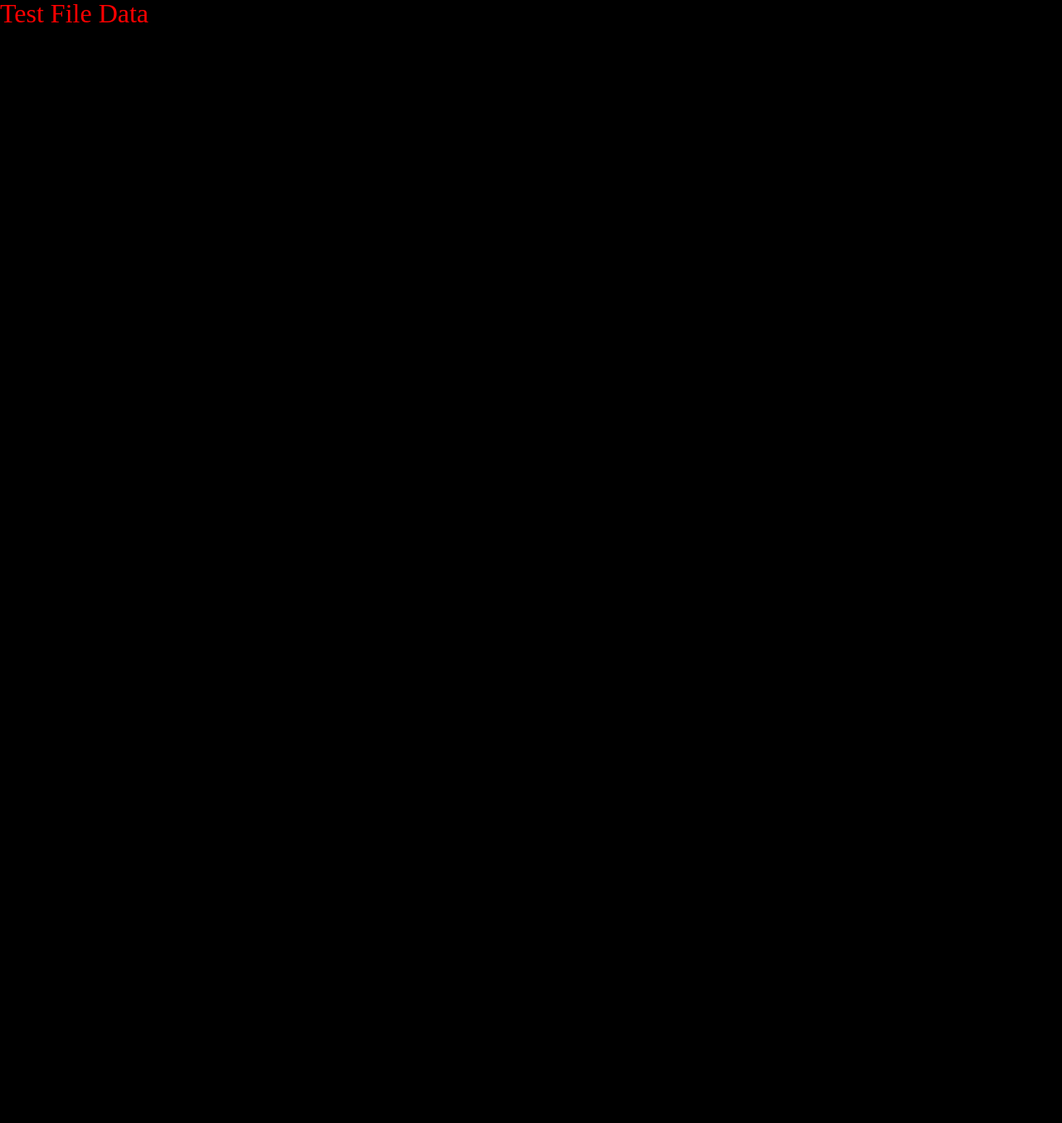
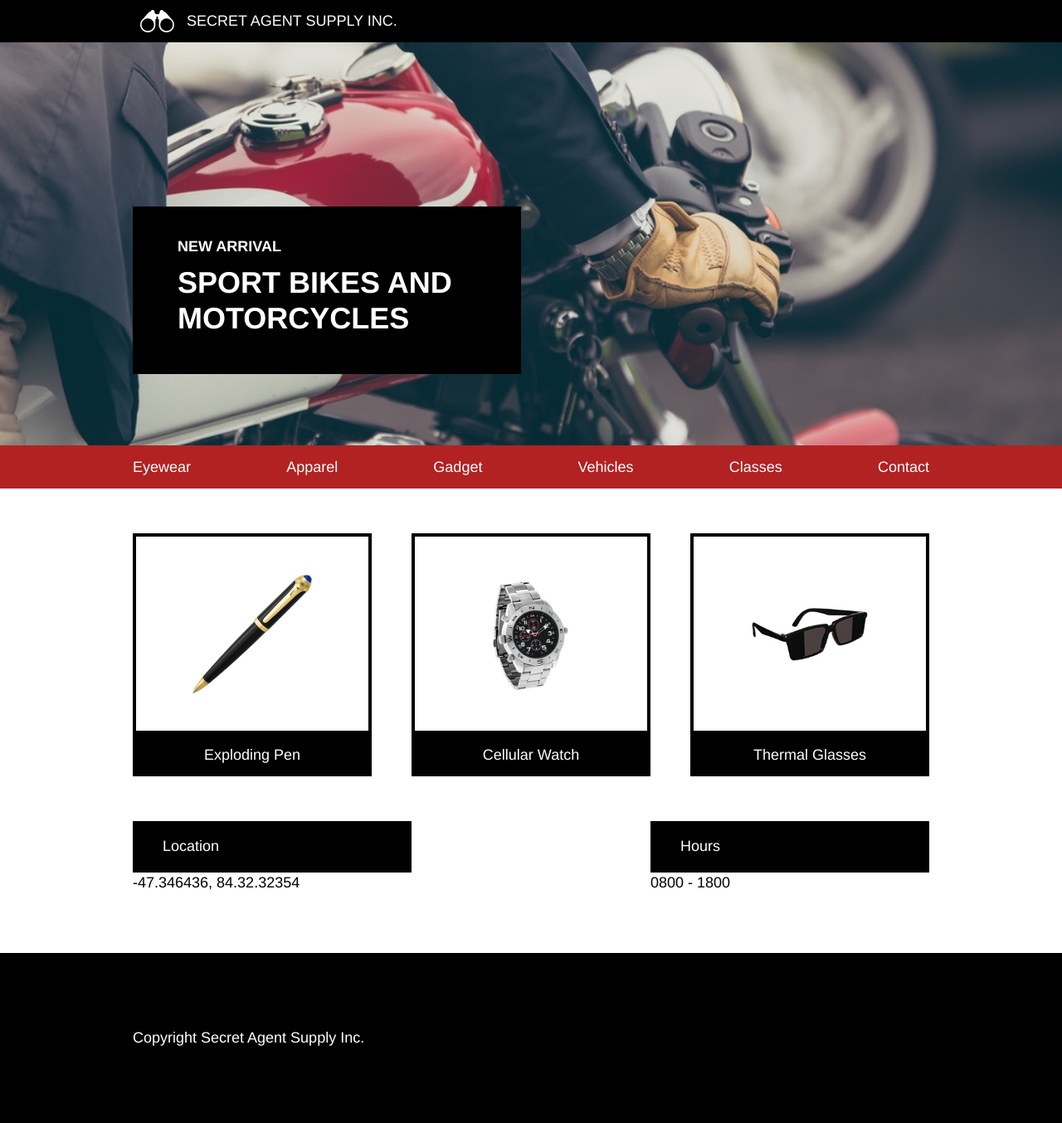
Before and after one commit to 86highlander/SecretAgentSupply, a plain HTML site: page index.html in a window 1280 px wide. Shown: the whole page at 83% size. Before the commit the page ends 800 px from the top, so only its background shows below. Drawn offline with Linux system fonts and the light colour scheme.

Commit message:
Final version - Release

```diff
--- a/index.html
+++ b/index.html
@@ -2,13 +2,109 @@
 <html>
   <head>
     <meta charset="utf-8">
-    <title>Secret Agents Supply</title>
+    <title>Secret Agents Supply Inc</title>
     <link href="./resources/css/css-reset.css" style="text/css" rel="stylesheet" />
     <link href="./resources/css/style.css" style="text/css" rel="stylesheet" />
   </head>
   <body>
-    <p>
-      Test File Data
-    </p>
+    <!--<div class="container">-->
+
+    <!--==== COMPANY HEADER === -->
+
+    <div class="company">
+      <div class="container">
+        <div class="company-container">
+          <img class="company-logo" src="./resources/images/logo.png" alt="Secret Agent Supply Inc company logo" /><span>SECRET AGENT SUPPLY INC.</span>
+        </div>
+      </div>
+    </div>
+
+    <!-- === MAIN BANNER === -->
+
+    <div class="main-banner">
+      <div class="container">
+        <div class="banner-hero">
+          <h4>NEW ARRIVAL</h4>
+          <h1>SPORT BIKES AND MOTORCYCLES</h1>
+        </div>
+      </div>
+    </div>
+
+    <!-- === PRODUCT NAVIGATION and BUSINESS INFORMATION === -->
+
+    <nav>
+      <ul class="container">
+        <li>Eyewear</li>
+        <li>Apparel</li>
+        <li>Gadget</li>
+        <li>Vehicles</li>
+        <li>Classes</li>
+        <li>Contact</li>
+      </ul>
+      <!--<ul class="mobile-nav container">
+        <li>Menu</li>
+      </ul>-->
+    </nav>
+
+    <!-- === PRODUCT CATALGUE === -->
+
+    <div class="container">
+      <div class="products">
+        <div class="product-tile">
+          <div class="product-image">
+            <img src="resources/images/pen.png" alt="Exploding Pen" />
+          </div>
+          <span class="product-caption">Exploding Pen</span>
+        </div>
+        <div class="product-tile">
+          <div class="product-image">
+            <img src="resources/images/watch.png" alt="Cellular Watch" />
+          </div>
+          <span class="product-caption">Cellular Watch</span>
+        </div>
+        <div class="product-tile">
+          <div class="product-image">
+            <img src="resources/images/glasses.png" alt="Thermal Glasses" />
+          </div>
+          <span class="product-caption">Thermal Glasses</div>
+        </div>
+      </div>
+    </div>
+
+    <!-- === INFORMATION SECTION === -->
+
+    <div class="container">
+
+      <!--Info Container 1-->
+      <div class="business-info">
+        <div class="info-container">
+          <div class="info-title">
+            Location
+          </div>
+          <span class="info-details">-47.346436, 84.32.32354</span>
+        </div>
+
+      <!--Info Container 2-->
+        <div class="info-container">
+          <div class="info-title">
+            Hours
+          </div>
+          <span class="info-details">0800 - 1800</span>
+        </div>
+      </div>
+
+    </div><!--close INFO section container-->
+
+
+    <!-- === FOOTER === -->
+
+    <footer>
+      <div class="container">
+        Copyright Secret Agent Supply Inc.
+      </div>
+    </footer>
+
+
+
   </body>
 </html>
--- a/resources/css/style.css
+++ b/resources/css/style.css
@@ -1,5 +1,185 @@
+/* === UNIVERSAL STYLING === */
+
+html {
+  font-size: 18px;
+  background-color: white;
+  color: white;
+}
+
 body {
-  font-size: 2rem;
-  color: red;
+  /*background-color: white;*/
+  font-family: Helvetica, sans-serif;
+  line-height: 1.4em;
+}
+
+@media only screen and (max-width: 1024) {
+  body {
+    font-size 16px;
+  }
+}
+
+h1, h4 {
+  font-weight: bold;
+}
+
+.container {
+  max-width: 960px;
+  margin: 0 auto;
+}
+
+/* ==== COMPANY HEADER === */
+
+.company {
+  color: white;
   background-color: black;
 }
+
+.company-container {
+  display: flex;
+  align-items: center;
+  padding: 12px 0 12px 0.5em;
+}
+.company img {
+  height: 1.5em;
+  padding-right: 15px;
+}
+
+/* === MAIN BANNER === */
+
+.main-banner {
+  background: url("../images/moto.jpeg");
+  background-size: cover;
+  background-repeat: no-repeat;
+  background-position: center;
+  height: 25rem;
+  padding-top: 2rem;
+}
+
+.banner-hero {
+  background-color: black;
+  color: white;
+  width: 20em;
+  padding: 2em 3em;
+  position: relative;
+  top: 9em;
+}
+
+.banner-hero h1 {
+  font-size: 2em;
+  line-height: 1.2em;
+  margin: 0.25em 0;
+}
+
+@media only screen and (max-width: 470px) {
+  .main-banner {
+    height: 15em;
+  }
+
+  .banner-hero {
+    width: 100%;
+    padding: 1em 2em;
+    top: 10em;
+  }
+
+  .banner-hero h1 {
+    font-size: 1rem;
+  }
+
+  .banner-hero h4 {
+    font-size: 0.77rem;
+  }
+}
+
+/* === PRODUCT NAVIGATION BAR === */
+
+nav {
+  background-color: firebrick;
+}
+
+nav ul {
+  display: flex;
+  justify-content: space-between;
+  align-items: center;
+  padding: 0.75rem 0;
+  list-style: none;
+}
+
+mobile-nav {
+  display: none;
+}
+
+@media only screen and (max-width: 470px) {
+  nav ul {
+    display: none;
+  }
+
+  mobile-nav {
+    display: block;
+    text-align: center;
+  }
+}
+
+/* === PRODUCT CATALGUE and BUSINESS INFORMATION === */
+
+.products,
+.business-info  {
+  display: flex;
+  justify-content: space-between;
+  margin: 3em 0 0 0;
+}
+
+.product-tile {
+  width: 30%;
+}
+
+.product-image {
+  display: flex;
+  flex-direction: column;
+  justify-content: center;
+  align-items: center;
+  height: 9em;
+  border: 4px solid black;
+  padding: 2em 0;
+}
+
+.product-image img {
+    max-width: 8em;
+}
+
+.product-caption {
+  display: block;
+  background-color: black;
+  text-align: center;
+  border: 4px solid black;
+  padding: 0.5em 0;
+}
+
+.info-container {
+  width: 35%;
+}
+
+.info-title {
+  display: block;
+  background-color: black;
+  padding: 1em 2em;
+}
+
+.info-details {
+  color: black;
+}
+
+@media only screen and max-width: 1024px) {
+
+}
+
+@media only screen and max-width: 470px) {
+
+}
+
+/* === FOOTER === */
+
+footer {
+  background-color: black;
+  padding: 5em 0;
+  margin-top: 4em;
+}
```
Also changed, not shown: resources/images/glasses.png (added), resources/images/logo.png (added), resources/images/moto.jpeg (added), resources/images/pen.png (added), resources/images/watch.png (added).
